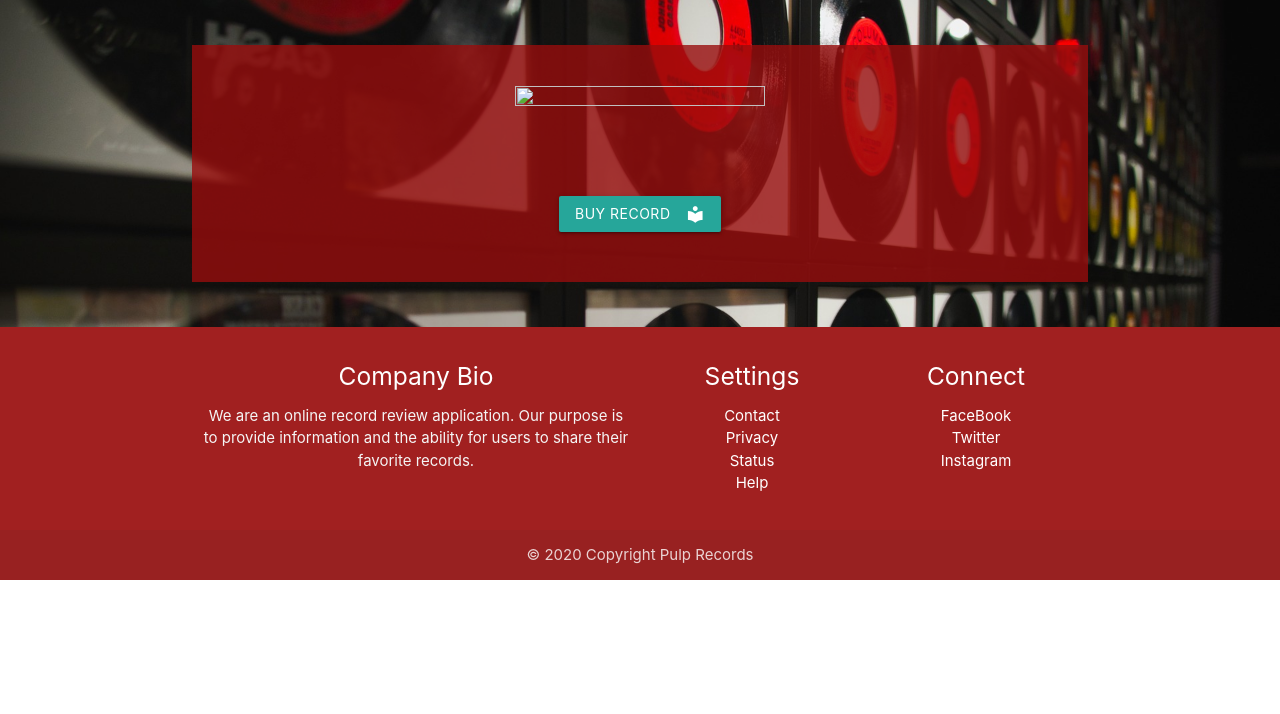
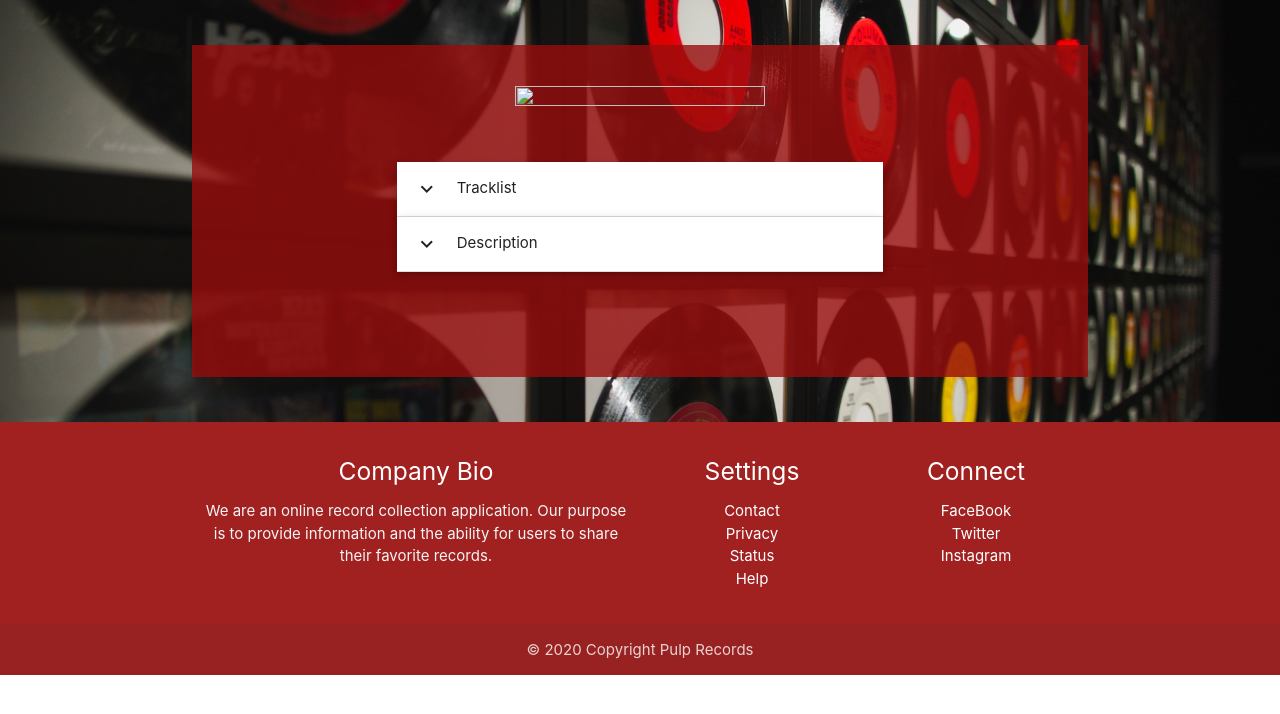
Before and after one commit to Timmy-Bergkvist/pulp-records, a Flask app: template templates/viewrecord.html in a window 1280 px wide. Shown: the part 64-778 px from the top of the page. Run offline with Flask 2, Linux system fonts and the light colour scheme; the template is opened without the code that fills it, so the values that code supplies are empty; some libraries are stand-ins or nearby versions.

Commit message:
added collapsible styling. change the artist_name to record_title so it is possible to add same artist records

```diff
--- a/app.py
+++ b/app.py
@@ -207,12 +207,12 @@
     reviews = mongo.db.reviews
     username = current_user.username
 
-    artist_name = request.form['artist_name'].title()
+    record_title = request.form['record_title'].title()
     genre_name = request.form['genre_name'].title()
 
     # Check if review with a given author and title already exists
     existing_review = mongo.db.reviews.count_documents({'$and':
-        [{'artist_name' : artist_name },
+        [{'record_title' : record_title },
         {'genre_name': genre_name }]
     })
 
@@ -223,10 +223,11 @@
     if existing_review == 0:
         reviews.insert_one({
             'genre_name': request.form['genre_name'].title(),
-            'artist_name': request.form['artist_name'].title(),
-            'record_title': request.form['record_title'],
+            'artist_name': request.form['artist_name'],
+            'record_title': request.form['record_title'].title(),
             'image': image,
             'added_by': username,
+            'tracklist': request.form['tracklist'],
             'record_description': request.form['record_description']
         })
         flash('Your record has now been successfully added.', 'success')
--- a/static/css/style.css
+++ b/static/css/style.css
@@ -251,7 +251,12 @@
   max-height: 250px;
 }
 .img-collection:hover {
-  color: #dad3d246;
+  color: #dad3d246 !important;
+}
+/*----------------view record---------------*/
+.collapsible-body, span {
+  color: #F2F2F2 !important;
+  font-size: large;
 }
 
 /*---------------------------<-Footer->-------------------------------*/
--- a/templates/base.html
+++ b/templates/base.html
@@ -78,7 +78,7 @@
       <div class="row">
         <div class="col l6 s12 center">
           <h5 class="white-text">Company Bio</h5>
-          <p class="grey-text text-lighten-4">We are an online record review application. Our purpose is to provide information and the ability for users to share their favorite records.</p>
+          <p class="grey-text text-lighten-4">We are an online record collection application. Our purpose is to provide information and the ability for users to share their favorite records.</p>
 
 
         </div>
--- a/templates/viewrecord.html
+++ b/templates/viewrecord.html
@@ -2,7 +2,6 @@
 <br>
 <br>
 <div class="container" id="info-container">
-
     <div class="container center">
         <div class="row collection-item">
             <div class="row">
@@ -16,12 +15,31 @@
                 <div class="col s12 div-label">{{ review.genre_name }}</div>
             </div>
             <div class="row">
-                <div class="col s12 record-description">{{ review.record_description}}</div>
+                <div class="col s12">
+                    <ul class="collapsible popout" data-collapsible="accordion">
+                        <li>
+                            <div class="collapsible-header">
+                                <div class="accordion_header">
+                                    <i class="material-icons left">expand_more</i>Tracklist</div>
+                            </div>
+                            <div class="collapsible-body">
+                                <span>{{review.tracklist}}</span>
+                            </div>
+                        </li>
+                        <li>
+                            <div class="collapsible-header">
+                                <div class="accordion_header">
+                                    <i class="material-icons left">expand_more</i>Description</div>
+                            </div>
+                            <div class="collapsible-body">
+                                <span>{{review.record_description}}</span>
+                            </div>
+                        </li>
+                    </ul>
+                </div>
             </div>
         </div>
-        <div class="col l3 m4 s12 center-on-small-only"><a class="btn waves-effect waves-light" href="#"><i class="material-icons right">local_library</i>Buy Record</a></div>
     </div>
-
 </div>
 <br>
 <br>
```
Also changed, not shown: templates/addrecords.html (+11 -11 lines).
